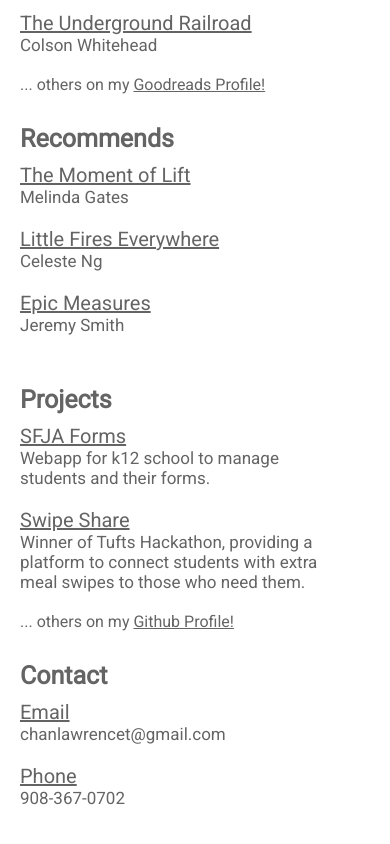
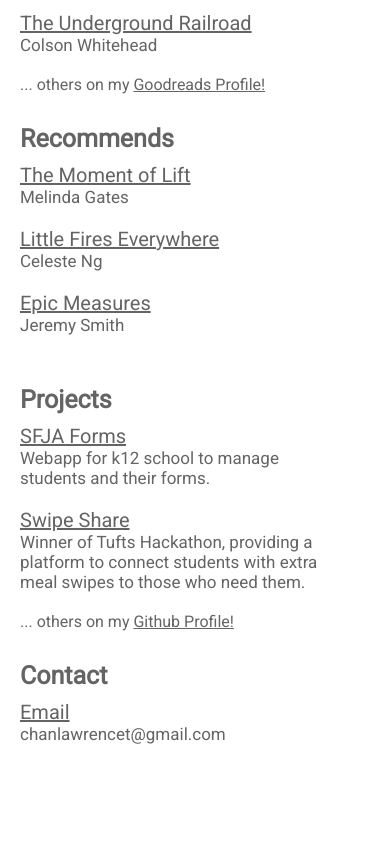
Before and after one commit to chanlawrencet/chanlawrencet.github.io, a React (Create React App) app: page / in a window 390 px wide. Shown: the part 698-1542 px from the top of the page. After the commit the page ends 1482 px from the top, so only its background shows below. Built offline with nearby package versions, Linux system fonts and the light colour scheme.

Commit message:
remove phone

```diff
--- a/src/components/Contact.js
+++ b/src/components/Contact.js
@@ -23,11 +23,6 @@ const Contact = () => (
         linkText='Email'
         description='chanlawrencet@gmail.com'
       />
-      <ListLink
-        link='tel:908-367-0702'
-        linkText='Phone'
-        description='908-367-0702'
-      />
     </div>
   </div>
 )
```
